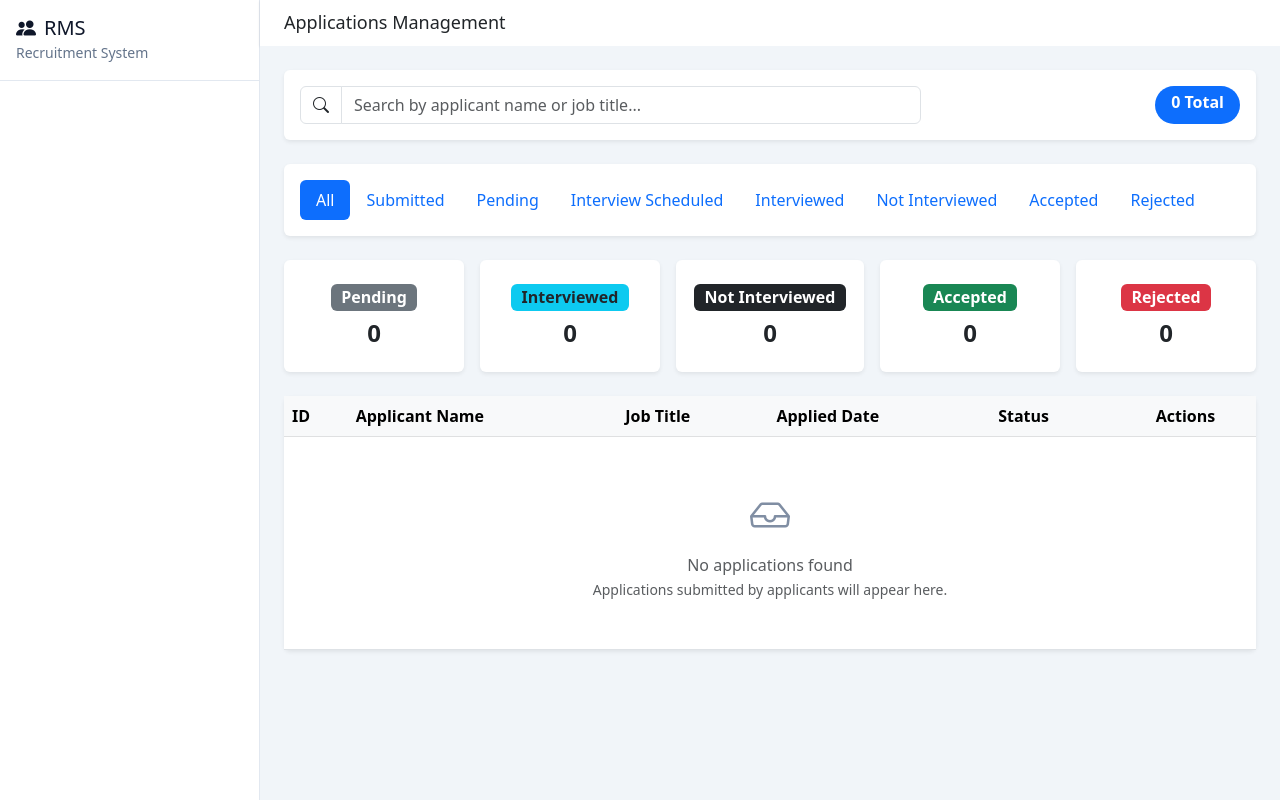
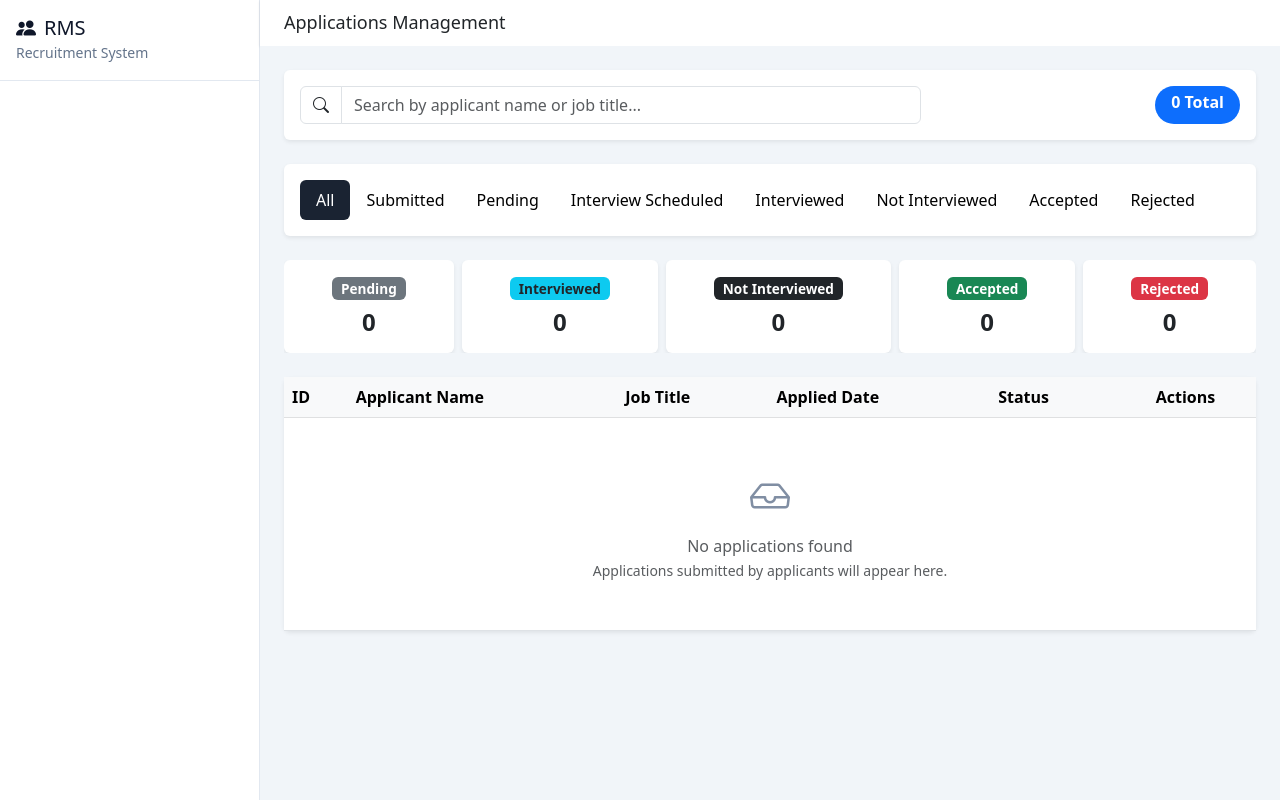
Before and after one commit to denistendo/recruitment_db1, a Django app: template frontend/templates/hr/applications.html in a window 1280 px wide. Run offline with Django 5.2, Linux system fonts and the light colour scheme; the template is opened without the code that fills it, so the values that code supplies are empty.

Commit message:
enhanced styling for status tabs and summary cards in applications page

```diff
--- a/frontend/templates/hr/applications.html
+++ b/frontend/templates/hr/applications.html
@@ -39,6 +39,19 @@
 <!-- ======== SECTION: Status Filter Tabs ======== -->
 <div class="card border-0 shadow-sm mb-4">
   <div class="card-body py-3">
+    <style>
+      #status-tabs .nav-link {
+        color: #000;
+        font-weight: 500;
+      }
+      #status-tabs .nav-link:hover {
+        color: #555;
+      }
+      #status-tabs .nav-link.active {
+        background-color: #1a2332;
+        color: #fff;
+      }
+    </style>
     <ul class="nav nav-pills" id="status-tabs">
       <li class="nav-item">
         <button
@@ -118,55 +131,52 @@
 
 <!-- ======== SECTION: Status Summary Cards ======== -->
 <div
-  class="d-flex flex-wrap align-items-stretch justify-content-between gap-3 mb-4"
+  class="d-flex flex-nowrap align-items-stretch justify-content-between gap-2 mb-4 overflow-auto"
   id="status-summary"
+  style="scroll-behavior: smooth;"
 >
   <div
-    class="card border-0 shadow-sm flex-fill"
-    style="min-width: 180px; flex: 1 1 0"
+    class="card border-0 shadow-sm"
+    style="flex: 1 1 auto; min-width: 140px"
   >
-    <div class="card-body text-center py-4">
-      <span class="badge bg-secondary fs-6 mb-2 d-inline-block">Pending</span>
+    <div class="card-body text-center py-3 px-2">
+      <span class="badge bg-secondary d-inline-block mb-2" style="font-size: 0.85rem; white-space: nowrap;">Pending</span>
       <h4 class="fw-bold mb-0" id="count-pending">0</h4>
     </div>
   </div>
   <div
-    class="card border-0 shadow-sm flex-fill"
-    style="min-width: 180px; flex: 1 1 0"
+    class="card border-0 shadow-sm"
+    style="flex: 1 1 auto; min-width: 140px"
   >
-    <div class="card-body text-center py-4">
-      <span class="badge bg-info text-dark fs-6 mb-2 d-inline-block"
-        >Interviewed</span
-      >
+    <div class="card-body text-center py-3 px-2">
+      <span class="badge bg-info text-dark d-inline-block mb-2" style="font-size: 0.85rem; white-space: nowrap;">Interviewed</span>
       <h4 class="fw-bold mb-0" id="count-interviewed">0</h4>
     </div>
   </div>
   <div
-    class="card border-0 shadow-sm flex-fill"
-    style="min-width: 180px; flex: 1 1 0"
+    class="card border-0 shadow-sm"
+    style="flex: 1 1 auto; min-width: 140px"
   >
-    <div class="card-body text-center py-4">
-      <span class="badge bg-dark fs-6 mb-2 d-inline-block"
-        >Not Interviewed</span
-      >
+    <div class="card-body text-center py-3 px-2">
+      <span class="badge bg-dark d-inline-block mb-2" style="font-size: 0.85rem; white-space: nowrap;">Not Interviewed</span>
       <h4 class="fw-bold mb-0" id="count-not-interviewed">0</h4>
     </div>
   </div>
   <div
-    class="card border-0 shadow-sm flex-fill"
-    style="min-width: 180px; flex: 1 1 0"
+    class="card border-0 shadow-sm"
+    style="flex: 1 1 auto; min-width: 140px"
   >
-    <div class="card-body text-center py-4">
-      <span class="badge bg-success fs-6 mb-2 d-inline-block">Accepted</span>
+    <div class="card-body text-center py-3 px-2">
+      <span class="badge bg-success d-inline-block mb-2" style="font-size: 0.85rem; white-space: nowrap;">Accepted</span>
       <h4 class="fw-bold mb-0" id="count-accepted">0</h4>
     </div>
   </div>
   <div
-    class="card border-0 shadow-sm flex-fill"
-    style="min-width: 180px; flex: 1 1 0"
+    class="card border-0 shadow-sm"
+    style="flex: 1 1 auto; min-width: 140px"
   >
-    <div class="card-body text-center py-4">
-      <span class="badge bg-danger fs-6 mb-2 d-inline-block">Rejected</span>
+    <div class="card-body text-center py-3 px-2">
+      <span class="badge bg-danger d-inline-block mb-2" style="font-size: 0.85rem; white-space: nowrap;">Rejected</span>
       <h4 class="fw-bold mb-0" id="count-rejected">0</h4>
     </div>
   </div>
@@ -201,8 +211,7 @@
                     href="{% url 'recruitmentapp:applicant_detail' app.applicant.applicant_id %}"
                     class="text-decoration-none fw-medium"
                   >
-                    <i class="bi bi-person-circle me-1"></i>{{
-                    app.applicant.user.full_name|default:"N/A" }}
+                    <i class="bi bi-person-circle me-1"></i>{{ app.applicant.user.full_name|default:'N/A' }}
                   </a>
                 </td>
                 <td class="job-title">{{ app.job.title|default:"N/A" }}</td>
```
